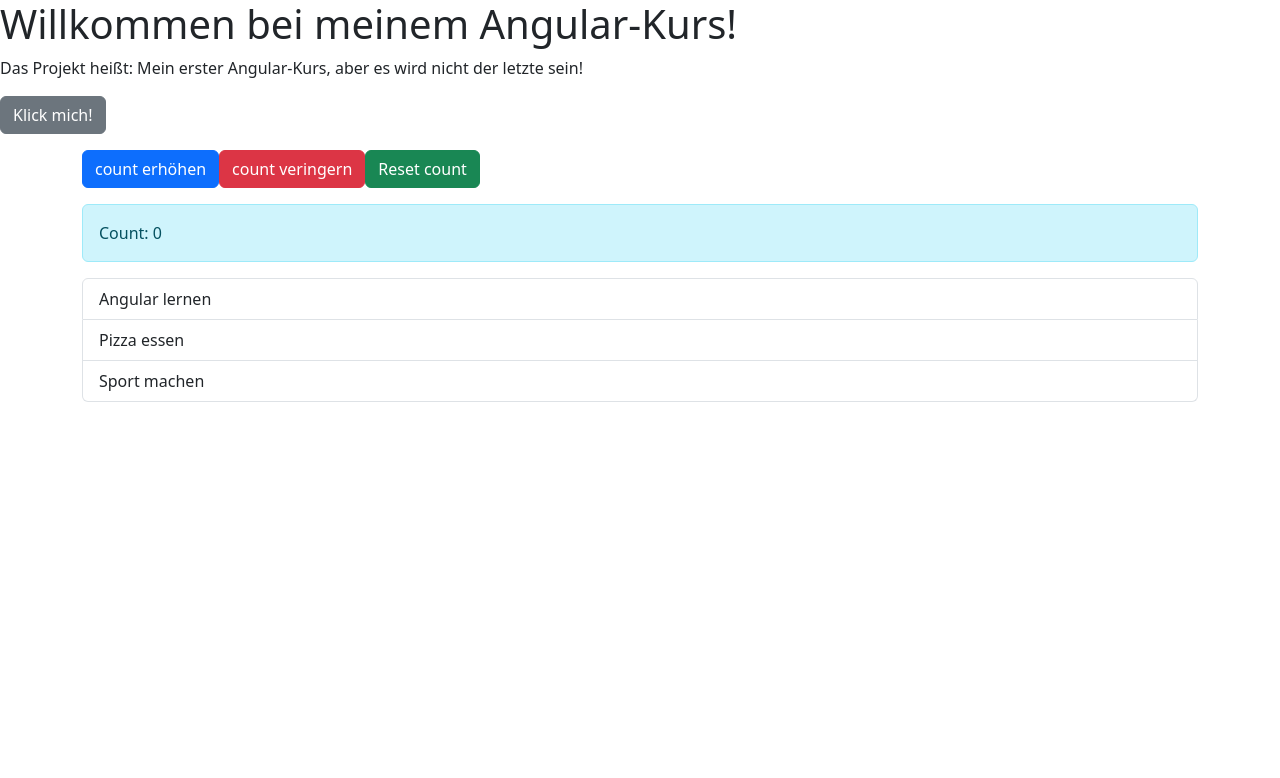
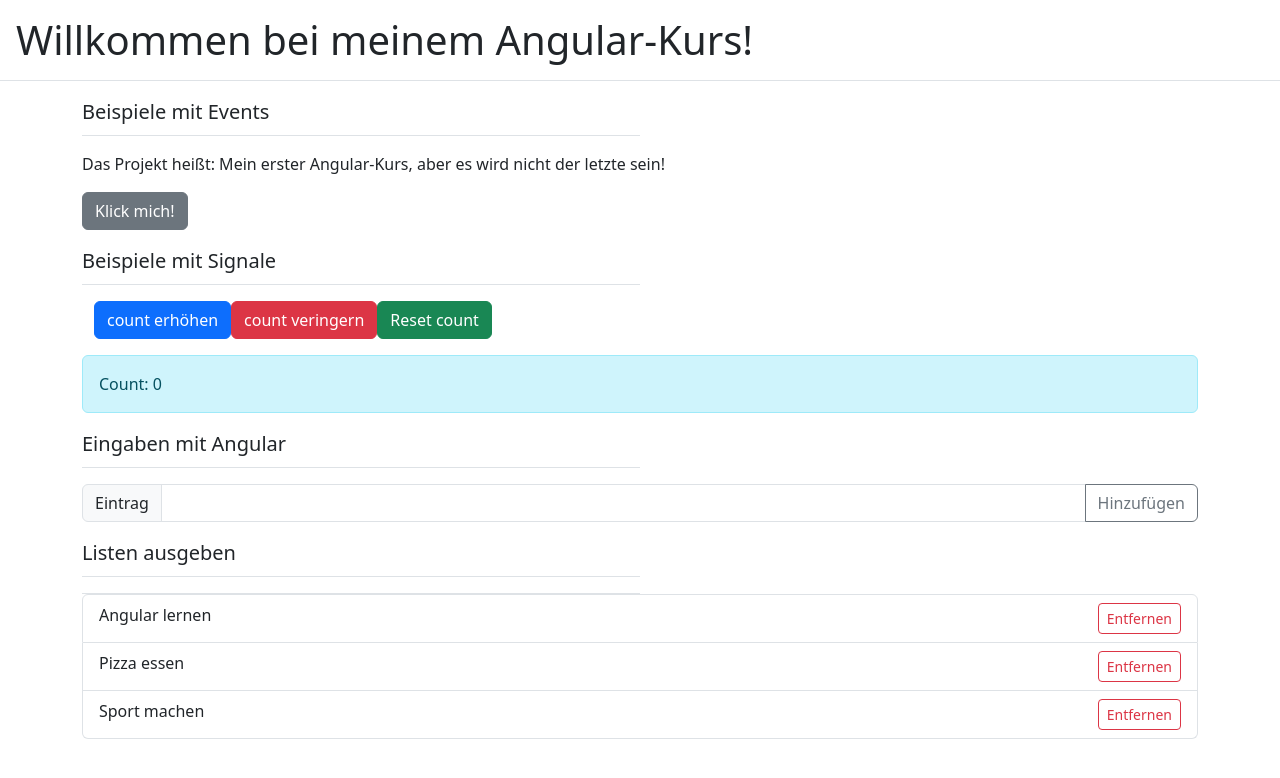
Before and after one commit to njozic/angular, an Angular app: page / in a window 1280 px wide. Shown: the top 778 px of the page. Built offline with nearby package versions, Linux system fonts and the light colour scheme.

Commit message:
working with input fields and lists

```diff
--- a/src/app/app.html
+++ b/src/app/app.html
@@ -1,23 +1,46 @@
 <main class="main">
-  <h1>Willkommen bei meinem Angular-Kurs!</h1>
+  <h1 class="m-3">Willkommen bei meinem Angular-Kurs!</h1>
+  <span class="border-bottom d-flex w-100 "></span>
+  <div class="container mt-3">
+    <p class="lead mt-3 pb-2 border-bottom d-flex w-50">Beispiele mit Events</p>
     <p>Das Projekt heißt: {{ title() }}</p>
     <button class="btn btn-secondary" (click)="changeTitle()">Klick mich!</button>
 
-<div class="container mt-3">
-  <button class="btn btn-primary" (click)="increaseCount()">count erhöhen</button>
+    <p class="lead mt-3 pb-2 border-bottom d-flex w-50">Beispiele mit Signale</p>
+    <div class="container">
+      <button class="btn btn-primary w-20" (click)="increaseCount()">count erhöhen</button>
       <button class="btn btn-danger" (click)="decreaseCount()">count veringern</button>
       <button class="btn btn-success" (click)="resetCount()">Reset count</button>
+    </div>
+
     @if( count() >= 10){
       <p class="alert alert-success">Glückwunsch du hast 10 erreicht!</p>
     }
     <p class="mt-3 alert alert-info">Count: {{count()}}</p>
 
+    <p class="lead mt-3 pb-2 border-bottom d-flex w-50">Eingaben mit Angular</p>
+    <div class="input-group mb-3 d-flex w-sm-100 w-lg-50">
+      <span class="input-group-text" id="basic-addon1">Eintrag</span>
+      <input #meinInput type="text" class="form-control" aria-label="Username" aria-describedby="basic-addon1">
+      <button (click)="addToDo(meinInput.value); meinInput.value=''" class="btn btn-outline-secondary" type="button">Hinzufügen</button>
+    </div>
+
+    <p class="lead mt-3 pb-2 border-bottom d-flex w-50">Listen ausgeben</p>
+    <span class="border-bottom d-flex w-50 "></span>
     <ul class="list-group">
       @for (todo of todoList(); track todo) {
-      <li class="list-group-item">{{todo}}</li>
+        <li class="list-group-item d-flex justify-content-between">{{todo}}
+          <button (click)="removeTodo(todo)" class="btn btn-sm btn-outline-danger">Entfernen</button>
+        </li>
       }
     </ul>
+
+
+
   </div>
+
+
+
 
 
 
--- a/src/app/app.ts
+++ b/src/app/app.ts
@@ -10,7 +10,6 @@
 export class App {
   protected readonly title = signal('Mein erster Angular-Kurs, aber es wird nicht der letzte sein!');
   protected count = signal(0);
-
   protected todoList = signal(
     [
       'Angular lernen',
@@ -35,4 +34,12 @@
     this.count.set(0);
   }
 
+  protected addToDo(newTodo: string): void {
+    this.todoList.update(oldArray => [...oldArray, newTodo]);
+  }
+
+  protected removeTodo(todoToRemove: string): void {
+    this.todoList.update(oldArray => oldArray.filter(t => t !== todoToRemove));
+  }
+
 }
```
Lines whose indentation alone changed are shown as unchanged.
